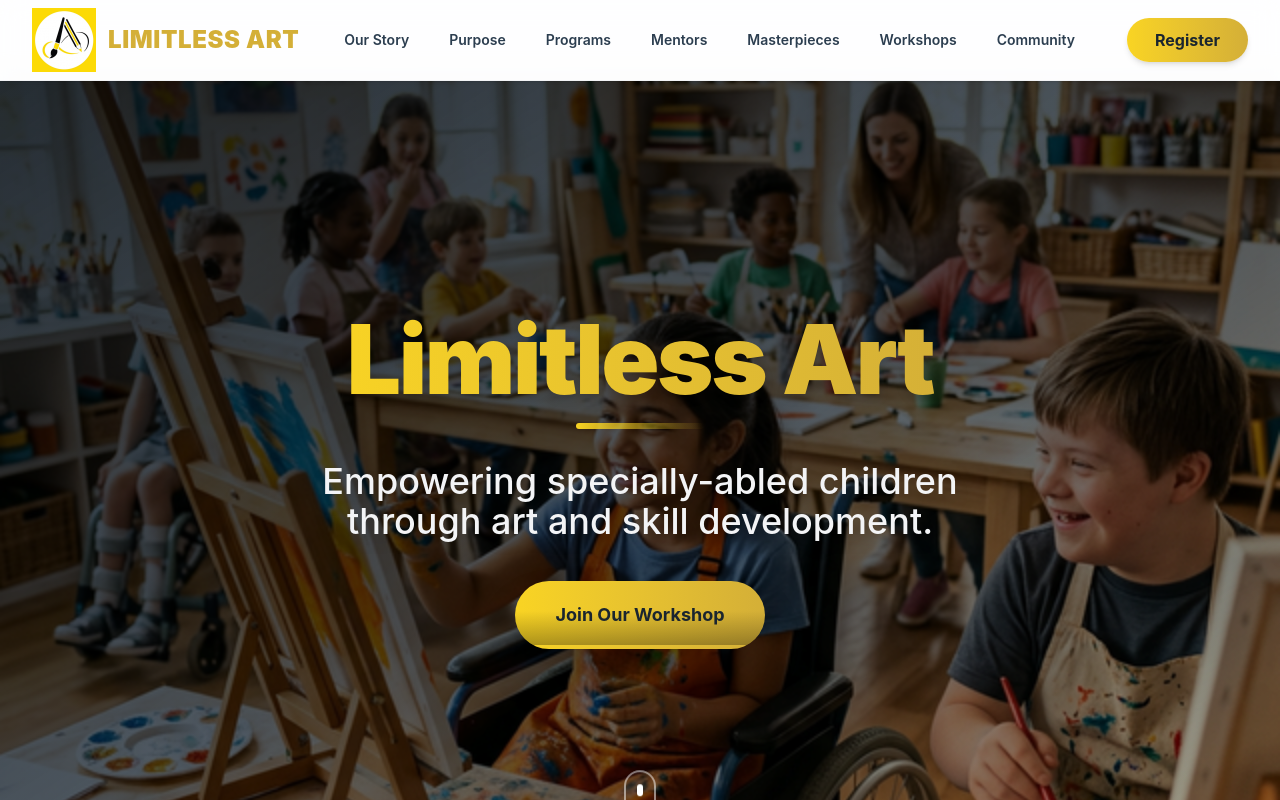
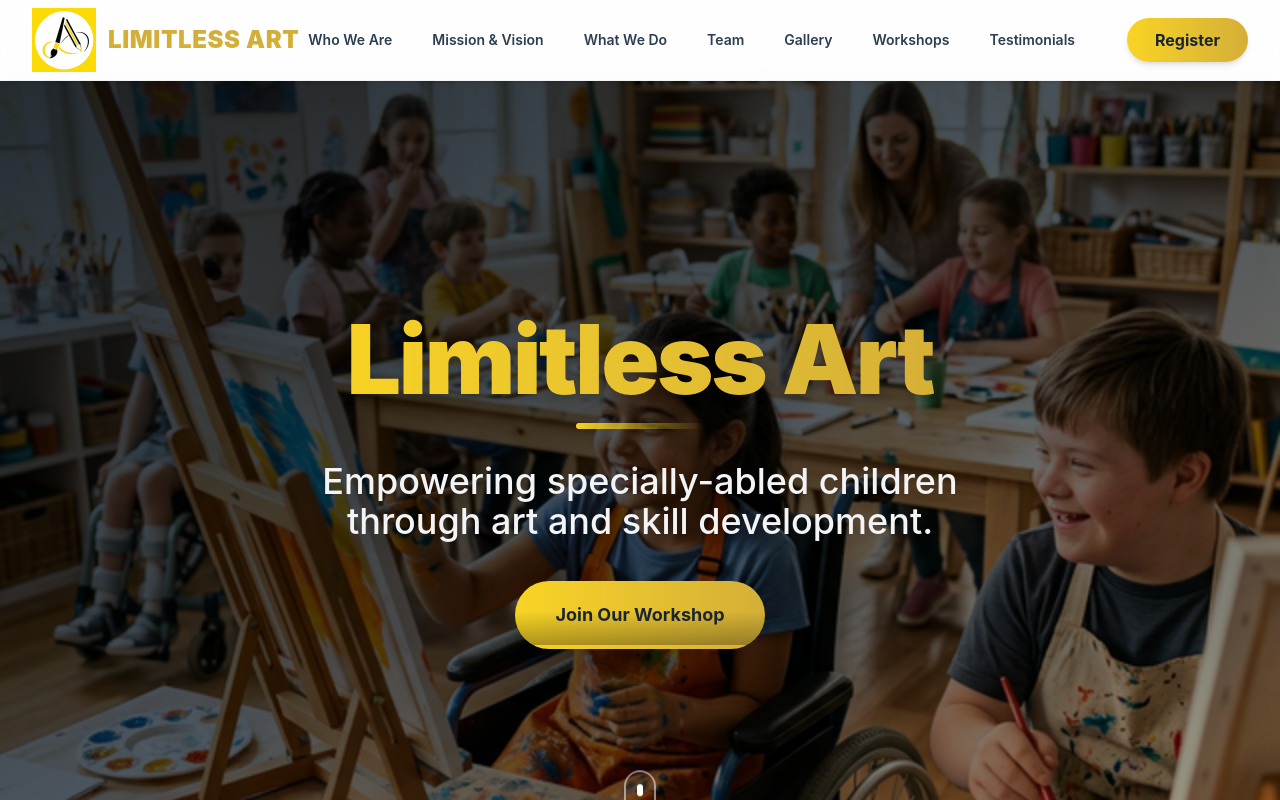
Before and after one commit to shannu2342/artwork2, a React (Vite) app in the folder frontend/: page / in a window 1280 px wide. Shown: the top 800 px of the page. Built offline with nearby package versions, Linux system fonts and the light colour scheme.

Commit message:
Revert navigation links to original standard naming as requested

```diff
--- a/frontend/src/layouts/MainLayout.jsx
+++ b/frontend/src/layouts/MainLayout.jsx
@@ -7,13 +7,13 @@ const MainLayout = () => {
     const [isOpen, setIsOpen] = useState(false);
 
     const navLinks = [
-        { name: 'Our Story', href: '/#who-we-are' },
-        { name: 'Purpose', href: '/#mission' },
-        { name: 'Programs', href: '/#what-we-do' },
-        { name: 'Mentors', href: '/#team' },
-        { name: 'Masterpieces', href: '/#gallery' },
+        { name: 'Who We Are', href: '/#who-we-are' },
+        { name: 'Mission & Vision', href: '/#mission' },
+        { name: 'What We Do', href: '/#what-we-do' },
+        { name: 'Team', href: '/#team' },
+        { name: 'Gallery', href: '/#gallery' },
         { name: 'Workshops', href: '/#workshops' },
-        { name: 'Community', href: '/#testimonials' },
+        { name: 'Testimonials', href: '/#testimonials' },
     ];
 
     return (
```
Also changed, not shown: frontend/lint_output.txt (added).
